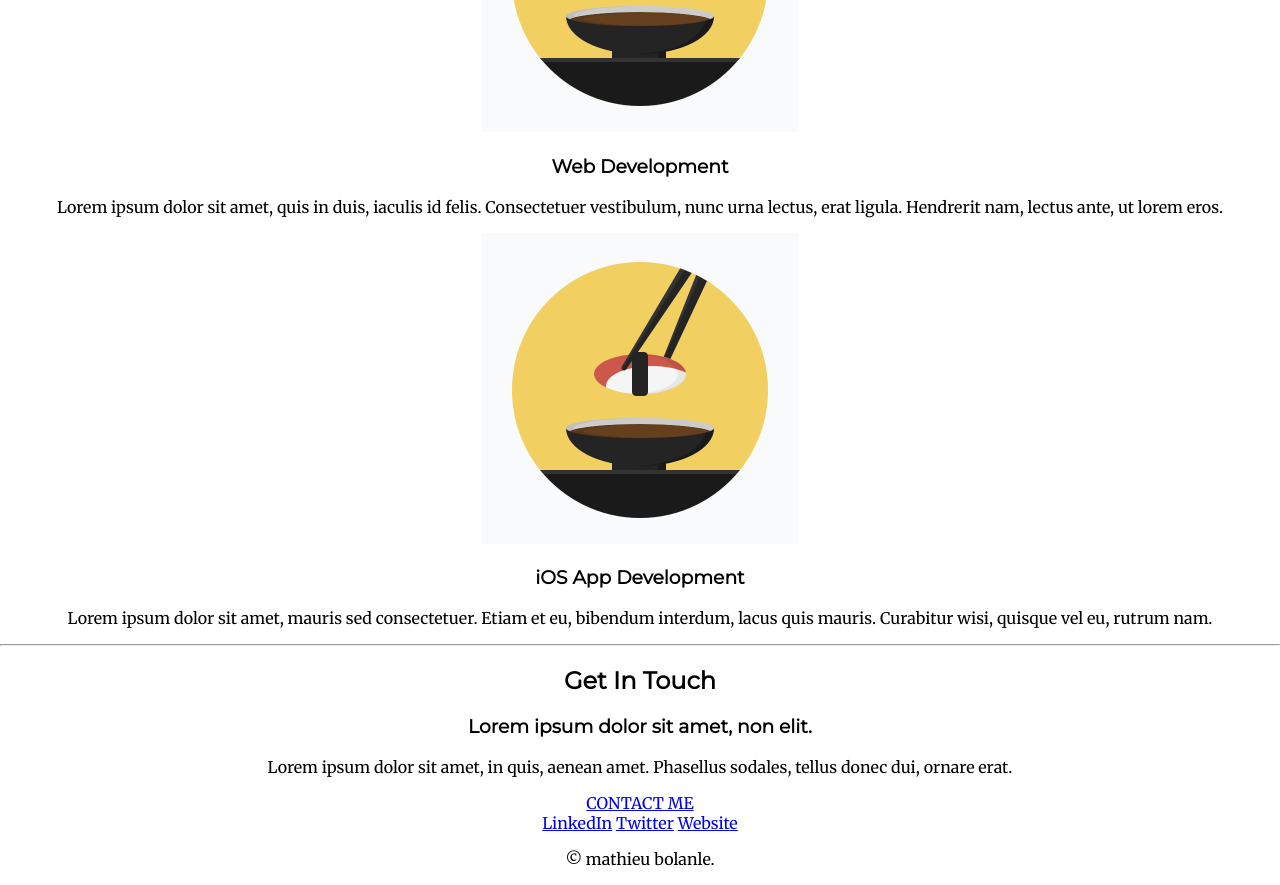
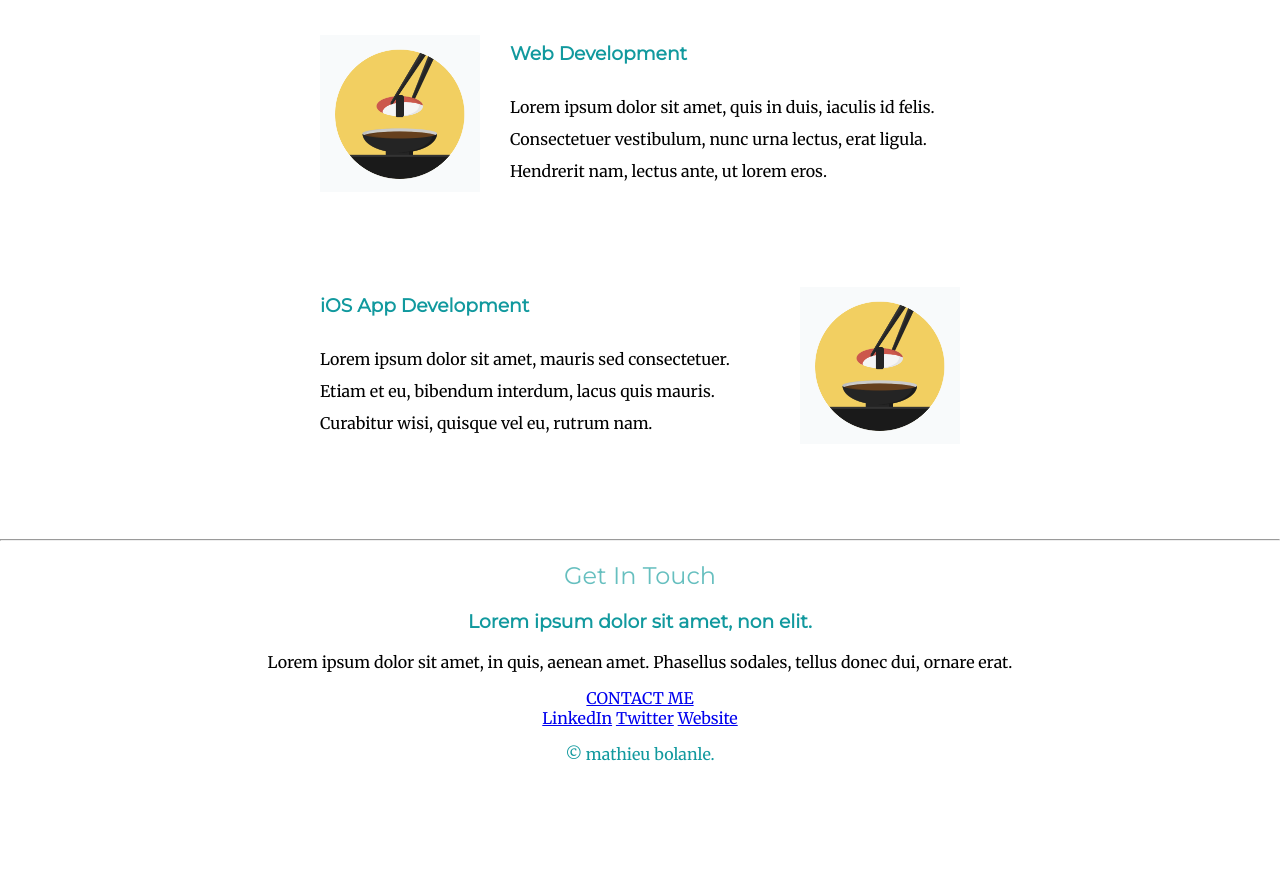
Before and after one commit to marrhs/dev, a plain HTML site: page index.html in a window 1280 px wide. Shown: the part 978-1863 px from the top of the page. After the commit the page ends 1758 px from the top, so only its background shows below. Drawn offline with Linux system fonts and the light colour scheme.

Commit message:
Add files via upload

```diff
--- a/css/styles.css
+++ b/css/styles.css
@@ -7,15 +7,42 @@ body {
 h1 {
   margin-top: 0;
   font-family: 'Sacramento', cursive;
-  font-size: 50px;
+  font-size: 90px;
+  color: #66BFBF;
+  line-height: 2;
 }
 
 h2 {
   font-family: 'Montserrat', sans-serif;
+  color: #66BFBF;
+  font-weight: normal;
 }
 
 h3 {
   font-family: 'Montserrat', sans-serif;
+  color: #11999E;
+}
+
+p {
+
+}
+.skill-row {
+  width: 50%;
+  margin: 100px auto 100px auto;
+  text-align: left;
+  line-height: 2;
+}
+
+.code-img {
+  width: 25%;
+  float: left;
+  margin-right: 30px;
+}
+
+.code2-img {
+  width: 25%;
+  float: right;
+  margin-left: 30px;
 }
 
 .top-container {
@@ -29,6 +56,7 @@ h3 {
 }
 
 .bottom-container {
+  color: #11999E;
 }
 
 .pro {
```
